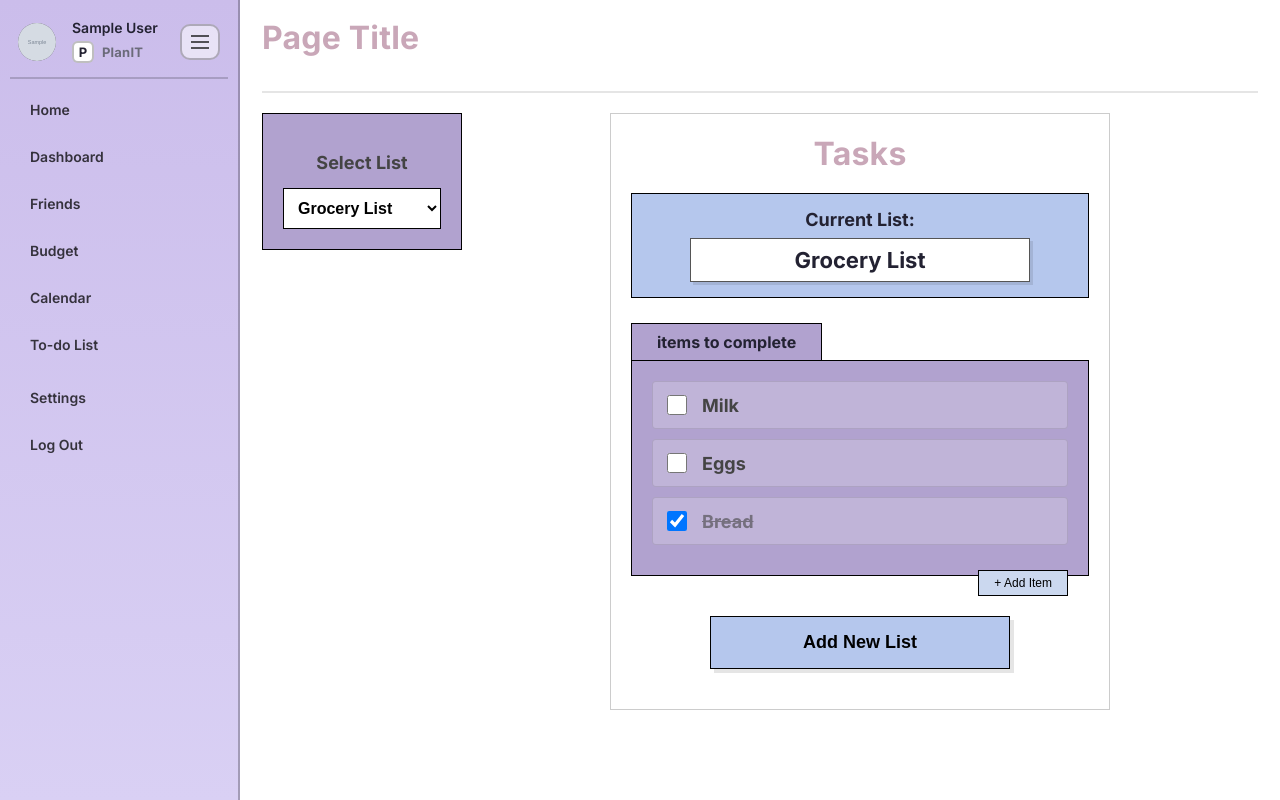
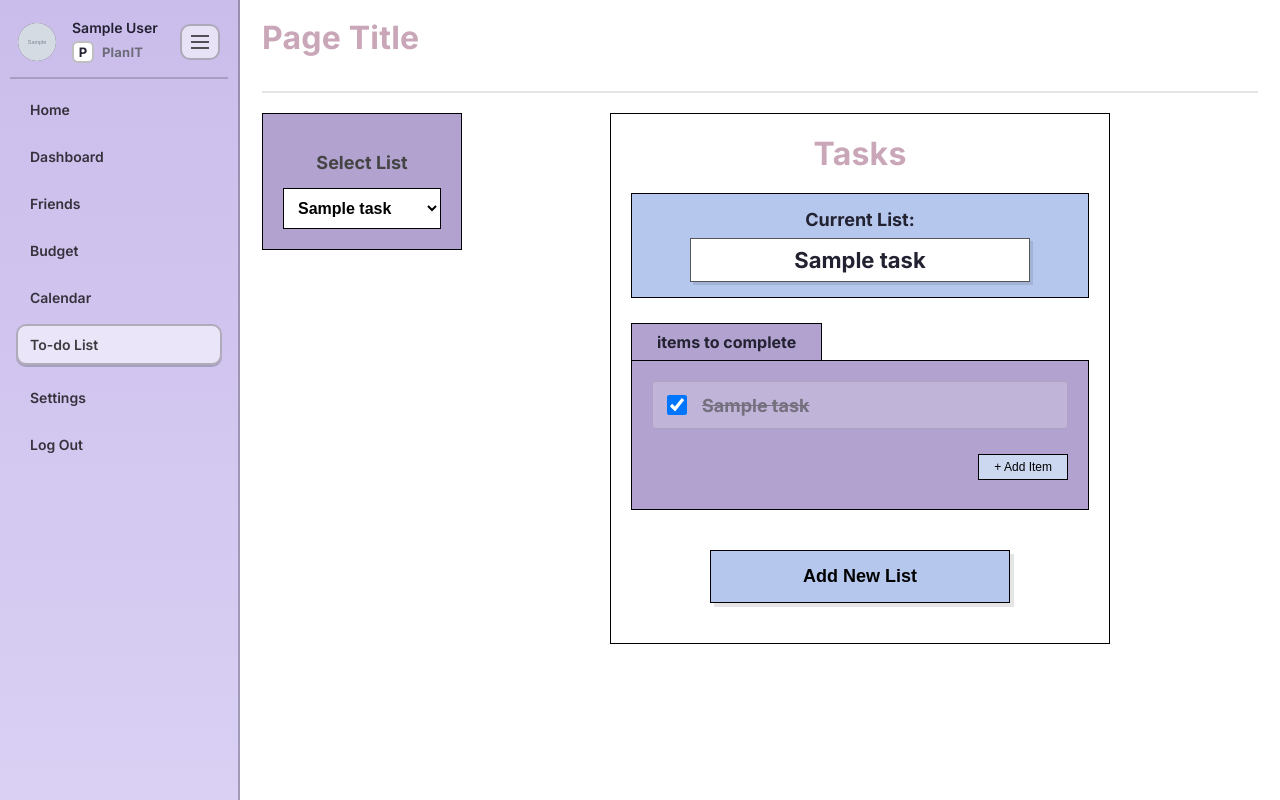
Before and after one commit to TheDeadlyFlower1098/capstoneProject, a Flask app: page /tasks in a window 1280 px wide. Run offline with Flask 3, Linux system fonts and the light colour scheme; a user stored in the database is signed in; tables that the repository leaves empty hold one stand-in row (values such as "Sample post"); grey boxes marked "Sample" are stand-in pictures.

Commit message:
added the backend functionality for loading the users items, lists, and checkboxes. Thought I would push this to the github before starting the add tasks button functionality in case anything breaks as I'll have rollback.

```diff
--- a/routes/main.py
+++ b/routes/main.py
@@ -6,7 +6,7 @@ from datetime import datetime
 from sqlalchemy import or_
 import os
 
-from models import EventInvite, db, User, Transaction, Friendship, Event
+from models import EventInvite, db, User, Transaction, Friendship, Event, Task
 
 # ------------------- CONFIG -------------------
 ALLOWED_EXTENSIONS = {"png", "jpg", "jpeg", "gif"}
@@ -117,9 +117,85 @@ def calendar():
 
 
 @main_bp.route("/tasks")
+@login_required
 def tasks():
-    return render_template("tasks.html", active_page="tasks")
+    # 1. Get all tasks for the current user
+    user_tasks = Task.query.filter_by(user_id=current_user.id).all()
 
+    # 2. Get unique list names for the dropdown
+    # We use a set to avoid duplicates, then sort them
+    list_names = sorted(list(set(task.list_name for task in user_tasks)))
+
+    # 3. Determine which list to display
+    # Default to the first list if it exists, otherwise "Default List"
+    selected_list = request.args.get('list_name')
+    if not selected_list and list_names:
+        selected_list = list_names[0]
+    elif not selected_list:
+        selected_list = "New List"
+
+    # 4. Filter tasks for the currently selected list
+    display_tasks = [t for t in user_tasks if t.list_name == selected_list]
+
+    return render_template(
+        "tasks.html",
+        active_page="tasks",
+        list_names=list_names,
+        selected_list=selected_list,
+        tasks=display_tasks
+    )
+
+# Add to main.py
+@main_bp.route("/tasks/toggle/<int:task_id>", methods=["POST"])
+@login_required
+def toggle_task(task_id):
+    # Retrieve the task or return 404
+    task = Task.query.get_or_404(task_id)
+
+    # Security Check: Ensure the task belongs to the logged-in user
+    if task.user_id != current_user.id:
+        return jsonify({"error": "Unauthorized"}), 403
+
+    data = request.get_json()
+    # Update the boolean status
+    task.is_completed = data.get("is_completed", False)
+
+    try:
+        db.session.commit()
+        return jsonify({"success": True}), 200
+    except Exception as e:
+        db.session.rollback()
+        return jsonify({"error": str(e)}), 500
+
+# Add to main.py
+@main_bp.route("/tasks/add", methods=["POST"])
+@login_required
+def add_task():
+    data = request.get_json()
+    task_name = data.get("task_name")
+    list_name = data.get("list_name")
+
+    if not task_name or not list_name:
+        return jsonify({"error": "Missing task name or list name"}), 400
+
+    new_task = Task(
+        task_name=task_name,
+        list_name=list_name,
+        is_completed=False,
+        user_id=current_user.id
+    )
+
+    try:
+        db.session.add(new_task)
+        db.session.commit()
+        return jsonify({
+            "success": True,
+            "task_id": new_task.id,
+            "task_name": new_task.task_name
+        }), 200
+    except Exception as e:
+        db.session.rollback()
+        return jsonify({"error": str(e)}), 500
 
 @main_bp.route("/settings", methods=["GET", "POST"])
 @login_required
--- a/static/css/tasks.css
+++ b/static/css/tasks.css
@@ -37,7 +37,7 @@
   width: 500px;
   background: white;
   padding: 20px;
-  border: 1px solid #ccc;
+  border: 1px solid #000;
   margin: 0 auto;
 }
 
--- a/templates/tasks.html
+++ b/templates/tasks.html
@@ -1,20 +1,25 @@
 {% extends "base.html" %}
-{% set active_page = "todo" %}
+{% set active_page = "tasks" %}
 
 {% block title %}Tasks · PlanIT{% endblock %}
 
 {% block head %}
-  <link rel="stylesheet" href="{{ url_for('static', filename='css/tasks.css') }}">
+    <link rel="stylesheet" href="{{ url_for('static', filename='css/tasks.css') }}">
 {% endblock %}
 
 {% block content %}
 <div class="main-wrapper">
     <div class="filter-sidebar">
         <h3 class="filter-title">Select List</h3>
-        <select class="list-dropdown">
-            <option value="grocery">Grocery List</option>
-            <option value="school">School Work</option>
-            <option value="gym">Gym Routine</option>
+        <select class="list-dropdown" onchange="location = '/tasks?list_name=' + this.value;">
+            {% if not list_names %}
+                <option disabled selected>No lists found</option>
+            {% endif %}
+            {% for name in list_names %}
+                <option value="{{ name }}" {% if name == selected_list %}selected{% endif %}>
+                    {{ name }}
+                </option>
+            {% endfor %}
         </select>
     </div>
 
@@ -23,28 +28,31 @@
 
         <div class="list-header-box">
             <span class="list-title-label">Current List:</span>
-            <div class="list-name-display">Grocery List</div>
+            <div class="list-name-display">{{ selected_list }}</div>
         </div>
 
         <div class="tasks-section">
             <div class="tasks-tab">items to complete</div>
             <div class="tasks-body">
+                {% for task in tasks %}
                 <div class="task-row">
-                    <input type="checkbox" class="task-checkbox">
-                    <span class="task-text">Milk</span>
+                    <input type="checkbox"
+                        class="task-checkbox"
+                        data-task-id="{{ task.id }}"
+                        {% if task.is_completed %}checked{% endif %}>
+
+                    <span class="task-text" {% if task.is_completed %}style="text-decoration: line-through; opacity: 0.6;"{% endif %}>
+                        {{ task.task_name }}
+                    </span>
+                </div>
+                {% endfor %}
+
+                <div id="new-task-container" style="display: none;" class="task-row">
+                    <input type="text" id="new-task-input" placeholder="Enter task name..."
+                        style="width: 100%; border: none; background: transparent; font-weight: bold; outline: none; color: inherit;">
                 </div>
 
-                <div class="task-row">
-                    <input type="checkbox" class="task-checkbox">
-                    <span class="task-text">Eggs</span>
-                </div>
-
-                <div class="task-row">
-                    <input type="checkbox" class="task-checkbox" checked>
-                    <span class="task-text" style="text-decoration: line-through; opacity: 0.6;">Bread</span>
-                </div>
-
-                <button class="add-btn">+ Add Item</button>
+                <button class="add-btn" id="show-add-input">+ Add Item</button>
             </div>
         </div>
 
@@ -52,4 +60,69 @@
             <button class="add-list-btn">Add New List</button>
         </div>
     </div>
-</div> {% endblock %}
+</div>
+
+<script>
+// --- TOGGLE & SUBMIT NEW TASK ---
+const addBtn = document.getElementById('show-add-input');
+const inputContainer = document.getElementById('new-task-container');
+const taskInput = document.getElementById('new-task-input');
+
+addBtn.addEventListener('click', () => {
+    inputContainer.style.display = 'flex';
+    taskInput.focus();
+    addBtn.style.display = 'none'; // Hide button while typing
+});
+
+taskInput.addEventListener('keypress', function(e) {
+    if (e.key === 'Enter' && this.value.trim() !== '') {
+        const taskName = this.value.trim();
+        const currentList = "{{ selected_list }}"; // Pass the Jinja2 variable to JS
+
+        fetch('/tasks/add', {
+            method: 'POST',
+            headers: { 'Content-Type': 'application/json' },
+            body: JSON.stringify({
+                task_name: taskName,
+                list_name: currentList
+            })
+        })
+        .then(response => response.json())
+        .then(data => {
+            if (data.success) {
+                location.reload(); // Refresh to show the new task in the list
+            } else {
+                alert('Error adding task.');
+            }
+        });
+    }
+});
+
+// --- TOGGLE CHECKBOX (Existing Logic) ---
+document.querySelectorAll('.task-checkbox').forEach(checkbox => {
+    checkbox.addEventListener('change', function() {
+        const taskId = this.getAttribute('data-task-id');
+        const isCompleted = this.checked;
+        const taskText = this.nextElementSibling;
+
+        if (isCompleted) {
+            taskText.style.textDecoration = 'line-through';
+            taskText.style.opacity = '0.6';
+        } else {
+            taskText.style.textDecoration = 'none';
+            taskText.style.opacity = '1';
+        }
+
+        fetch(`/tasks/toggle/${taskId}`, {
+            method: 'POST',
+            headers: { 'Content-Type': 'application/json' },
+            body: JSON.stringify({ is_completed: isCompleted })
+        })
+        .catch(error => {
+            console.error('Error:', error);
+            this.checked = !isCompleted;
+        });
+    });
+});
+</script>
+{% endblock %}
```
